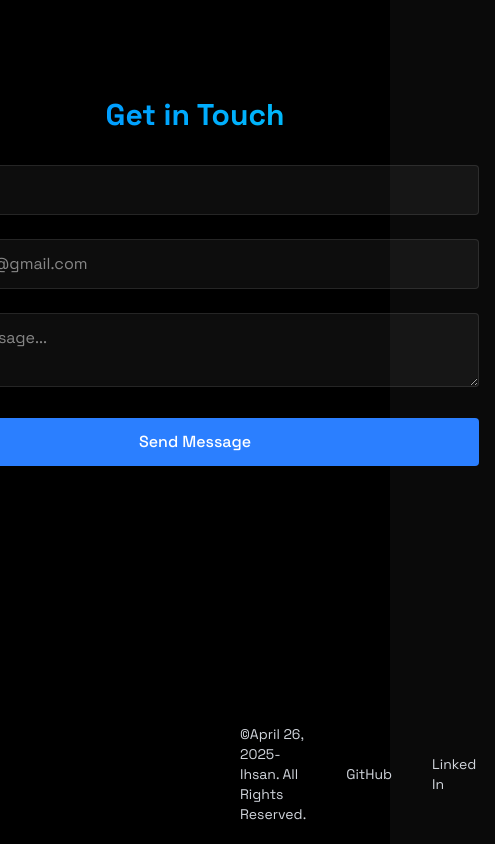
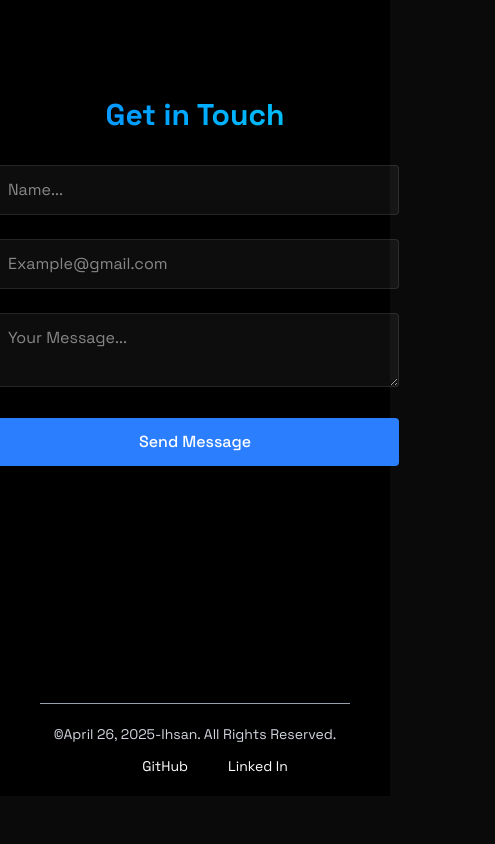
Before and after one commit to Ihs-p/my-portfolio, a React (Vite) app: page / in a window 390 px wide. Shown: the part 3909-4753 px from the top of the page, 495 px wide, since content can reach past the window. After the commit the page ends 4705 px from the top, so only its background shows below. Built offline with nearby package versions, Linux system fonts and the light colour scheme; no server answers.

Commit message:
fixed  alignments

```diff
--- a/src/components/Footer.jsx
+++ b/src/components/Footer.jsx
@@ -3,9 +3,9 @@ import { RevealOnScroll } from "./RevealOnScroll";
 export const Footer = () => {
   return (
     <>
-      <section className="border-t border-gray-400 mx-60 py-5 text-sm text-gray-300 flex justify-between ">
+      <section className="border-t border-gray-400 mx-10 md:mx-30 lg:mx-60 py-5 md:py-5 text-sm text-gray-300  md:flex justify-between items-center md:justify-between ">
 
-        <div>
+        <div className="flex  justify-center md:justify-start pb-3">
           <span>
             ©
             {new Date().toLocaleDateString("en-US", {
@@ -17,11 +17,11 @@ export const Footer = () => {
           </span>
         </div>
 
-        <div className="flex items-center justify-between ">
-          <a href="https://github.com/Ihs-p" target="_blank" className="mx-10">
+        <div className="flex items-center justify-center ">
+          <a href="https://github.com/Ihs-p" target="_blank" className="mx-10 text-white">
             GitHub
           </a>
-          <a target="_blank" href="www.linkedin.com/in/ihsan-p">
+          <a target="_blank" href="www.linkedin.com/in/ihsan-p" className="text-white">
             Linked In
           </a>
         </div>
--- a/src/components/sections/Contact.jsx
+++ b/src/components/sections/Contact.jsx
@@ -39,7 +39,7 @@ export const Contact = () => {
       className="min-h-screen flex items-center justify-center py-28"
     >
       <RevealOnScroll>
-        <div className=" px-4 w-150 ">
+        <div className=" px-4 w-110 md:w-150 ">
           <h2 className="text-3xl font-bold mb-8 bg-gradient-to-r from-blue-500 to-cyan-400 bg-clip-text text-transparent text-center">
             Get in Touch
           </h2>
```
